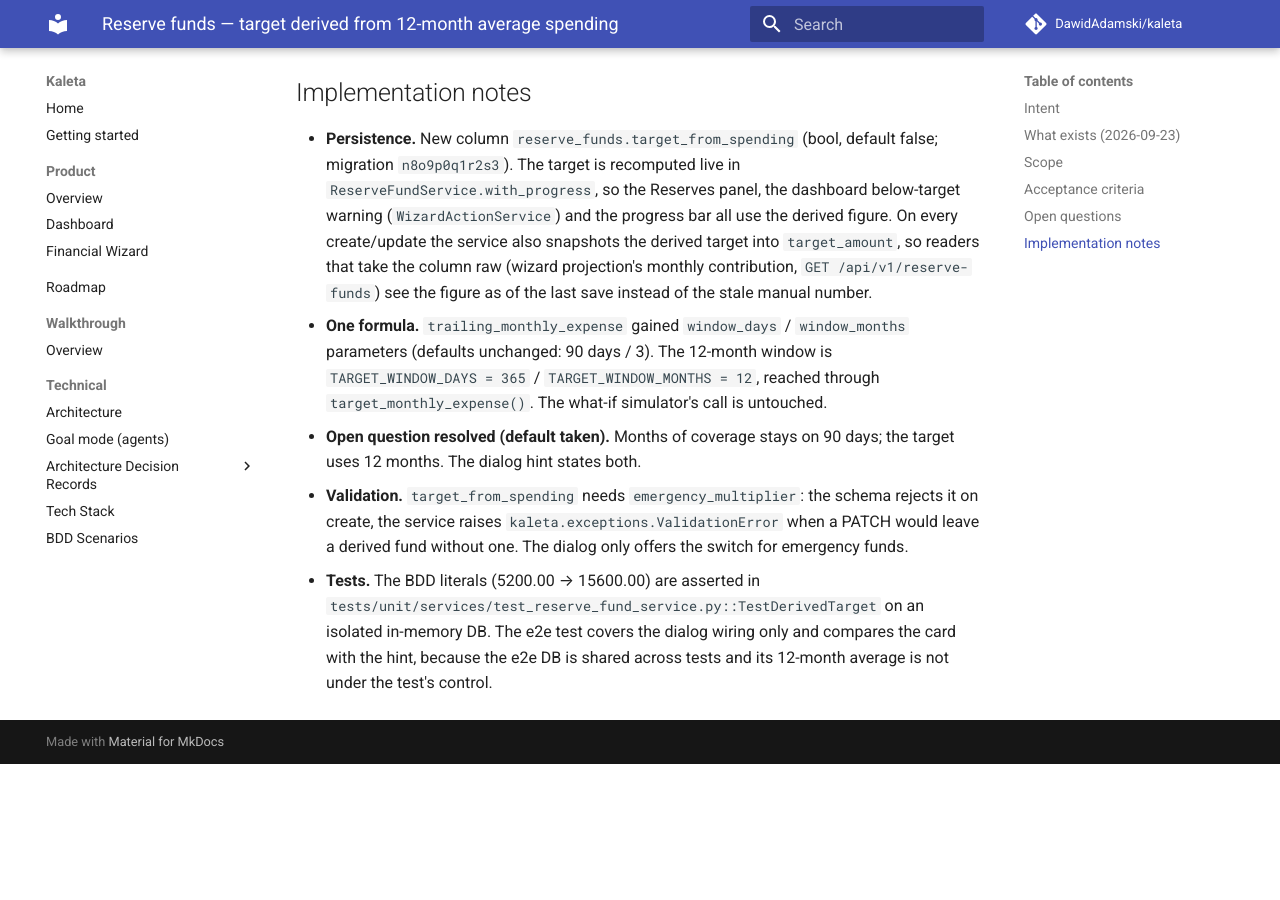
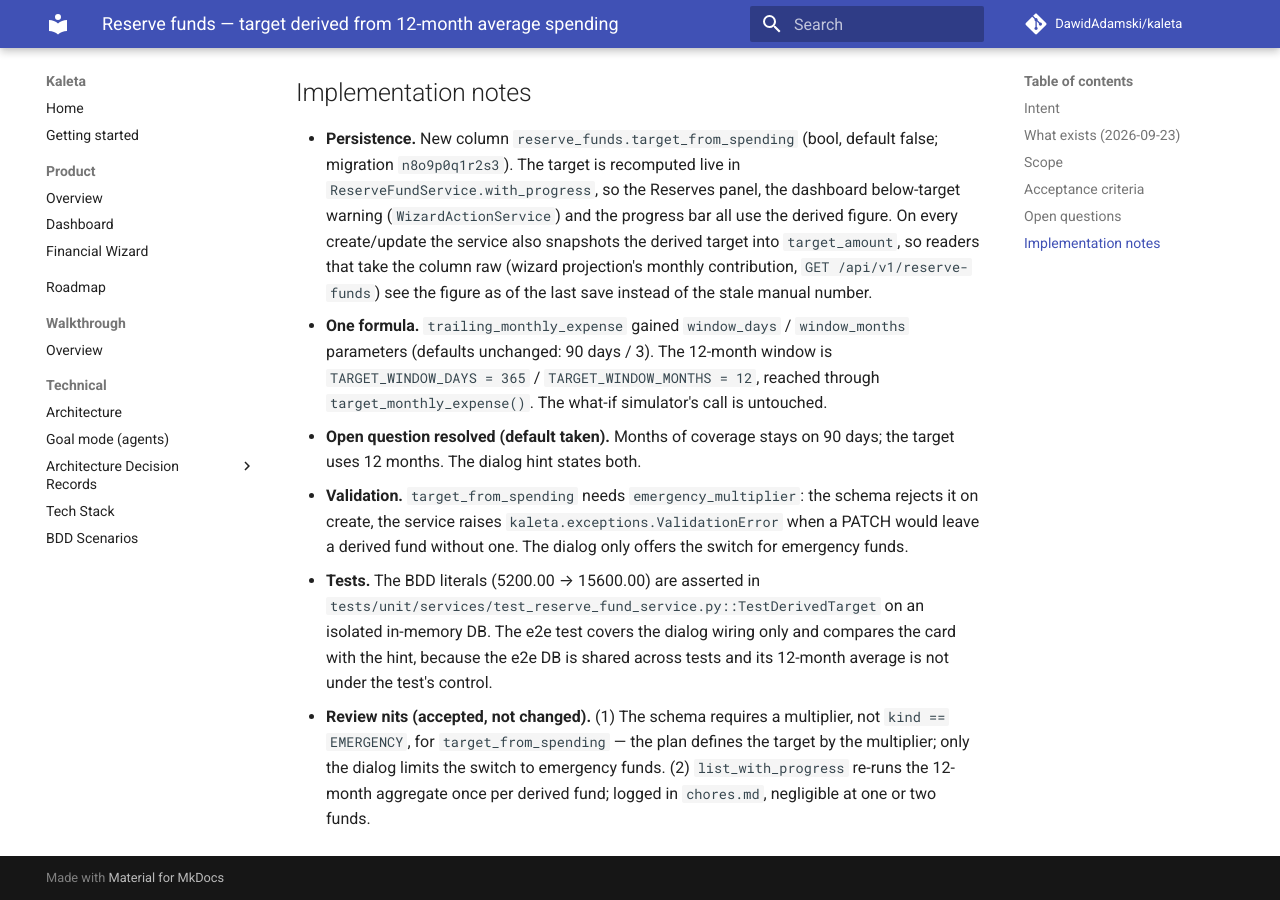
Before and after one commit to DawidAdamski/kaleta, an MkDocs documentation site: the page built from docs/plans/funds-reserve-derived-target.md, in a window 1280 px wide and 900 px high, scrolled down 1100 px. Built offline with MkDocs 1.6.1 and Material for MkDocs 9.7.7, drawn with Linux system fonts in a browser that asks for light colours; comment, search, counter and statistics services are not loaded; before the commit the page ends 1864 px from its top, so only the background shows below that.

Commit message:
docs(plans): record review nits for funds-reserve-derived-target
Co-Authored-By: Claude Opus 5.5 <noreply@anthropic.com>

```diff
--- a/docs/plans/funds-reserve-derived-target.md
+++ b/docs/plans/funds-reserve-derived-target.md
@@ -71,3 +71,9 @@ spend*, not a number typed into the dialog.
   on an isolated in-memory DB. The e2e test covers the dialog wiring only
   and compares the card with the hint, because the e2e DB is shared
   across tests and its 12-month average is not under the test's control.
+- **Review nits (accepted, not changed).** (1) The schema requires a
+  multiplier, not `kind == EMERGENCY`, for `target_from_spending` — the
+  plan defines the target by the multiplier; only the dialog limits the
+  switch to emergency funds. (2) `list_with_progress` re-runs the 12-month
+  aggregate once per derived fund; logged in `chores.md`, negligible at
+  one or two funds.
```
Also changed, not shown: docs/plans/chores.md (+6 -0 lines).
